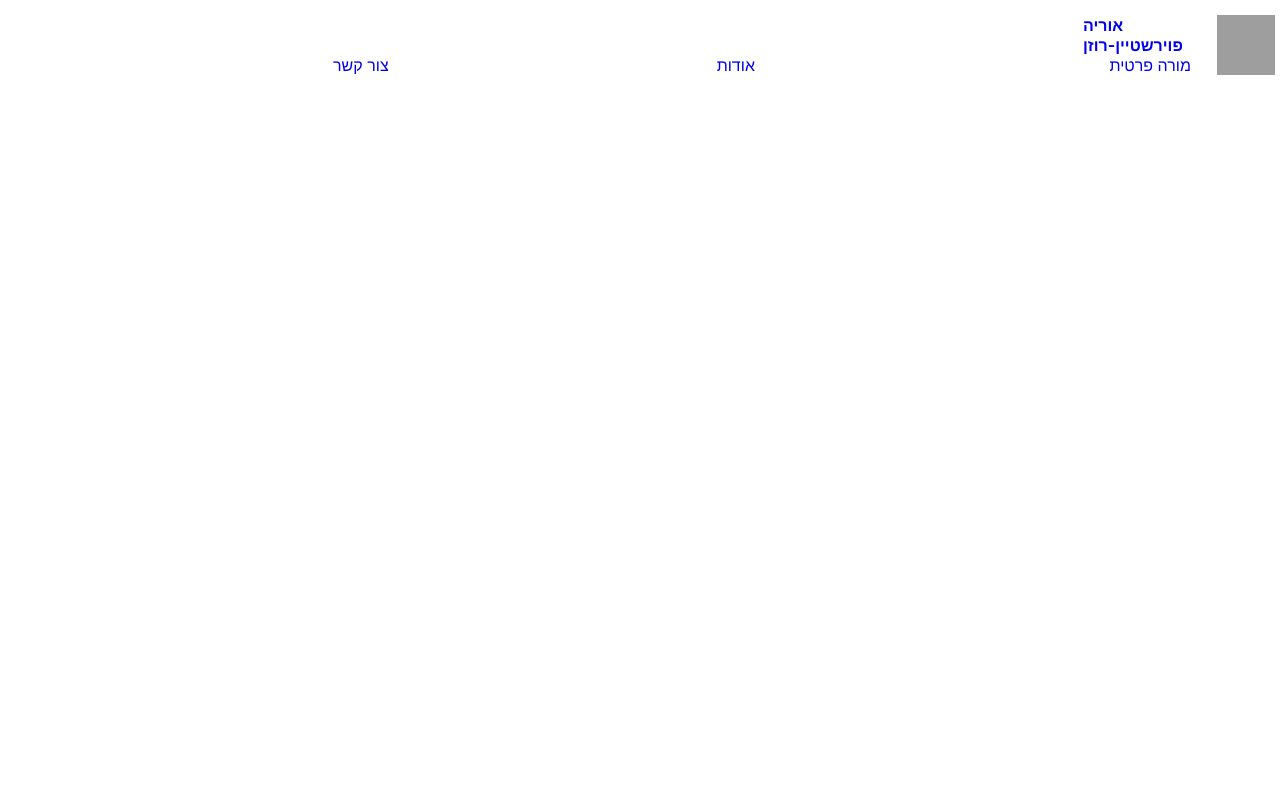
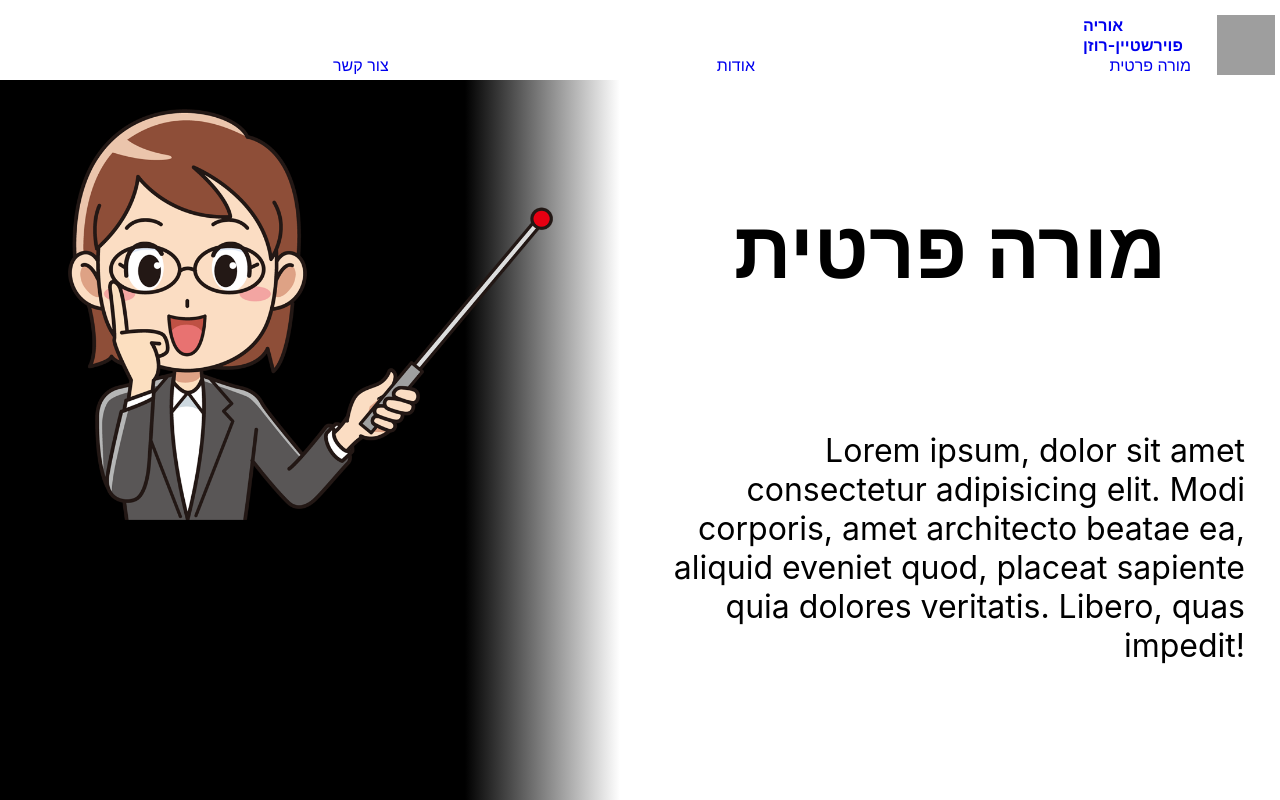
Before and after one commit to itai-rozen/private-teacher, a React (Create React App) app: page / in a window 1280 px wide. Built offline with nearby package versions, Linux system fonts and the light colour scheme; grey boxes are pictures that could not be loaded.

Commit message:
added homepage header

```diff
--- a/src/views/Home/Home.tsx
+++ b/src/views/Home/Home.tsx
@@ -2,9 +2,17 @@ import React from 'react'
 import './home.css'
 
 const Home = () => {
-  return <>
-  <h1>Home</h1>
-  </>
+  return <div className="home-container">
+    <div className="bg-img">
+    <img src="oria.png" alt="oria feuerstein rozen" className="self-img" />
+    </div>
+    <div className="home-content">
+      <h1 className="home-header">מורה פרטית</h1>
+      <p className="content-text">Lorem ipsum, dolor sit amet consectetur adipisicing elit.
+      Modi corporis, amet architecto beatae ea, aliquid eveniet quod, placeat
+      sapiente quia dolores veritatis. Libero, quas impedit!</p>
+    </div>
+  </div>
 }
 
 export default Home
--- a/src/views/Home/home.css
+++ b/src/views/Home/home.css
@@ -0,0 +1,34 @@
+.home-container {
+  height: 90vh;
+  margin-top: 10vh;
+  display: flex;
+}
+.home-container img {
+  width: 100%;
+  object-fit: contain;
+  box-sizing: border-box;
+}
+.bg-img {
+  background: linear-gradient(to left, #fff,#000, #000, #000, #000);
+}
+.home-container > * {
+  width: 50%;
+}
+.home-content {
+  display: flex;
+  flex-direction: column;
+  align-items: center;
+  justify-content: space-evenly;
+  text-align: center;
+  margin: 0 20px;
+}
+
+.home-content h1 {
+  font-size: 5rem;
+}
+
+.home-content p {
+  font-size: 2rem;
+  text-align: right;
+  padding: 15px;
+}
```
